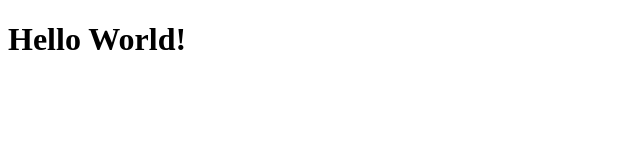
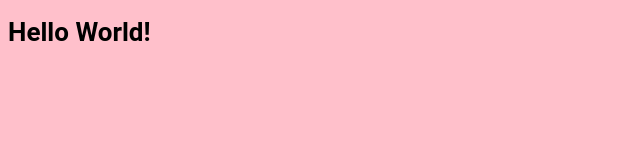
Before and after one commit to Kechi4/far-from, a plain HTML site: page index.html in a window 1280 px wide. Shown: the whole page, without its empty margins (0-640 px from the left). Drawn offline with Linux system fonts and the light colour scheme.

Commit message:
add style.css, connect to index.html

```diff
--- a/index.html
+++ b/index.html
@@ -1,6 +1,7 @@
 <!DOCTYPE html>
 <html lang="en">
   <head>
+    <link rel="stylesheet" href="style.css" />
     <title>Far From</title>
   </head>
   <body>
--- /dev/null
+++ b/style.css
@@ -0,0 +1,7 @@
+body {
+    background: pink;
+  }
+body {
+    font-family: Roboto, system-ui, sans-serif;
+    font-size: 81.25%;
+}
```
